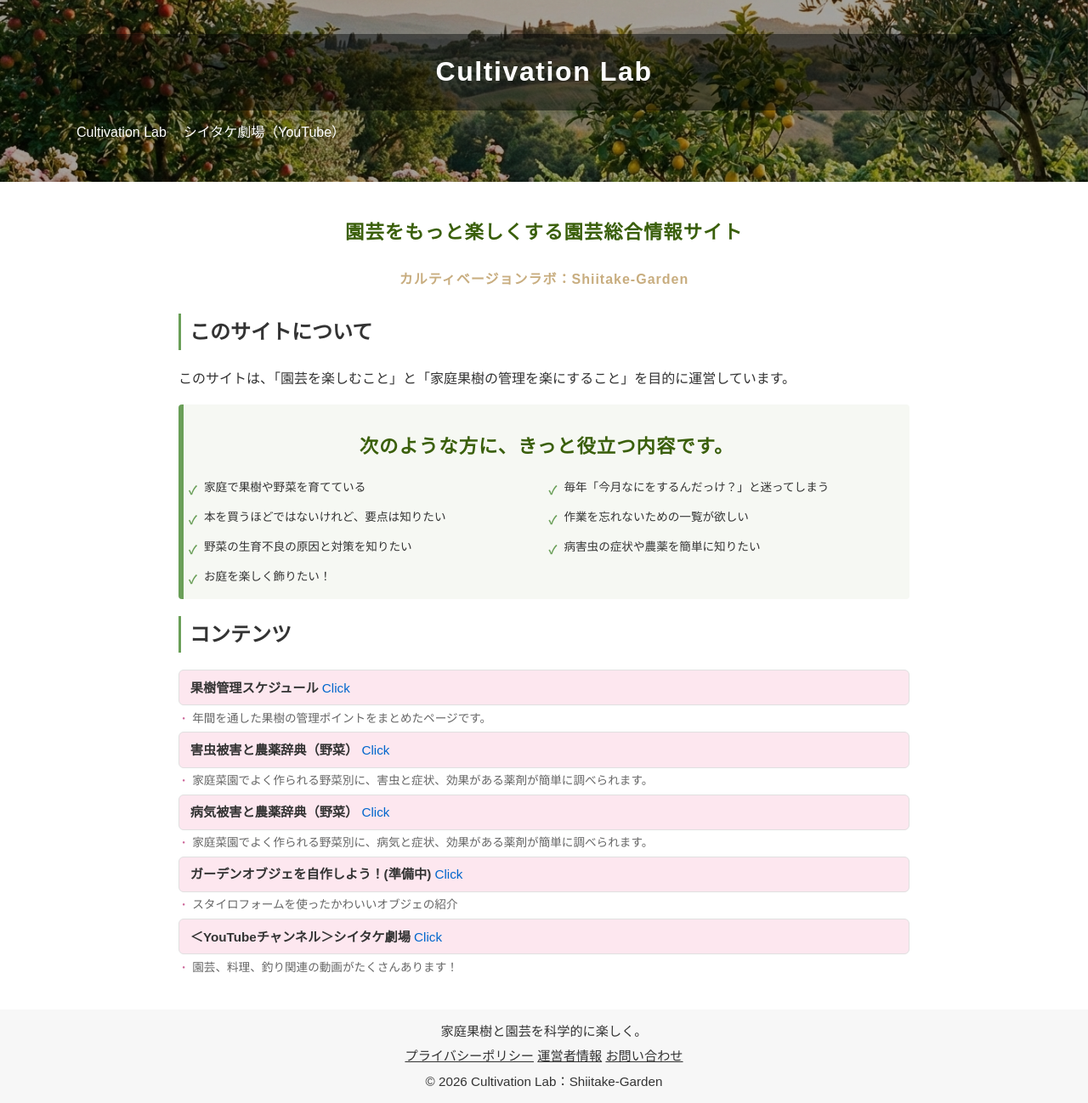
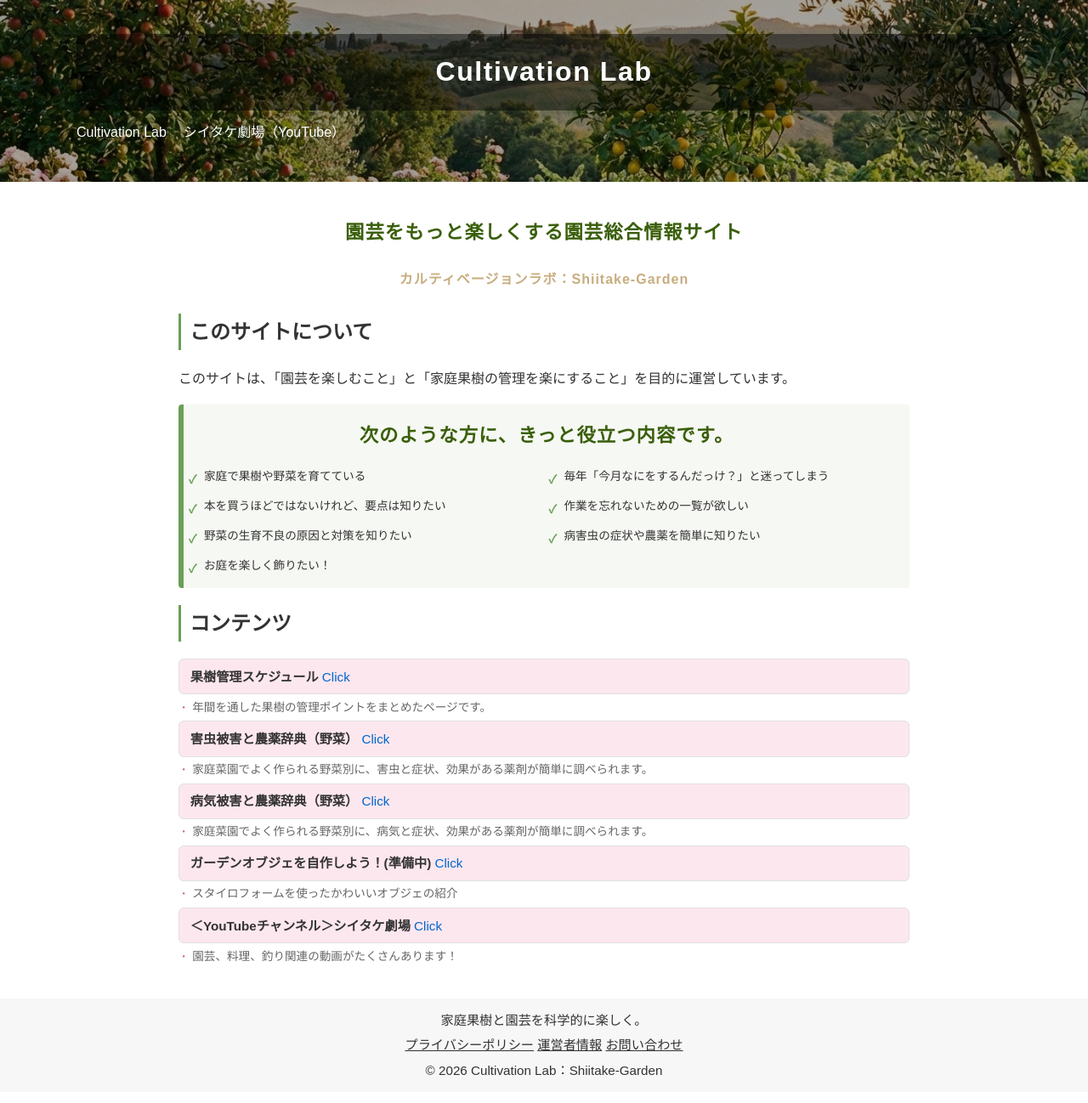
Before and after one commit to shiitake-garden/shiitake-garden.github.io, a Jekyll site: the page built from index.html, in a window 1280 px wide. Shown: the whole page at 85% size. Built offline with Jekyll 4.4.1, drawn with Linux system fonts in a browser that asks for light colours.

Commit message:
Update site.css

```diff
--- a/assets/css/site.css
+++ b/assets/css/site.css
@@ -75,7 +75,7 @@ h3 {
   font-weight: 600;
   color: #3a5f0b; /* 落ち着いた緑 */
   text-align: center;
-  margin: 20px 0 10px;
+  margin: 7px 0 10px;
   letter-spacing: 1px;
 }
 .for-you ul {
```
